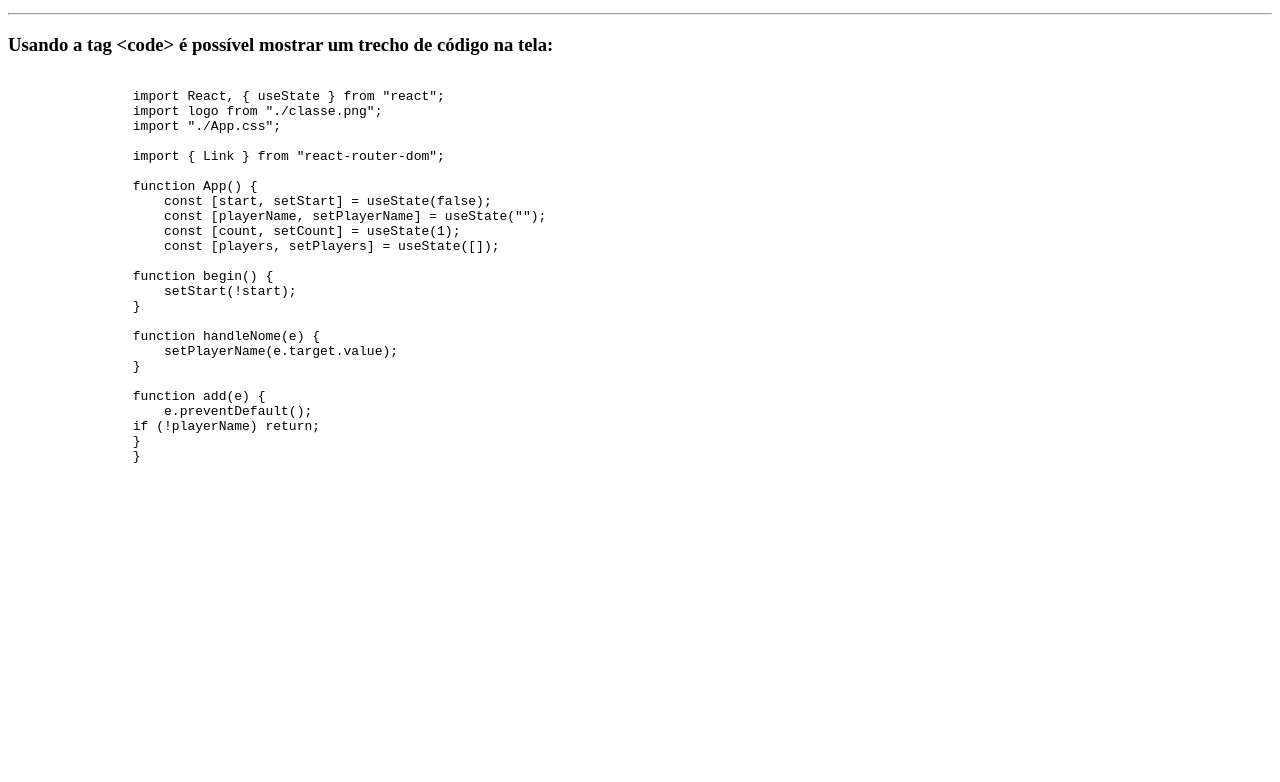
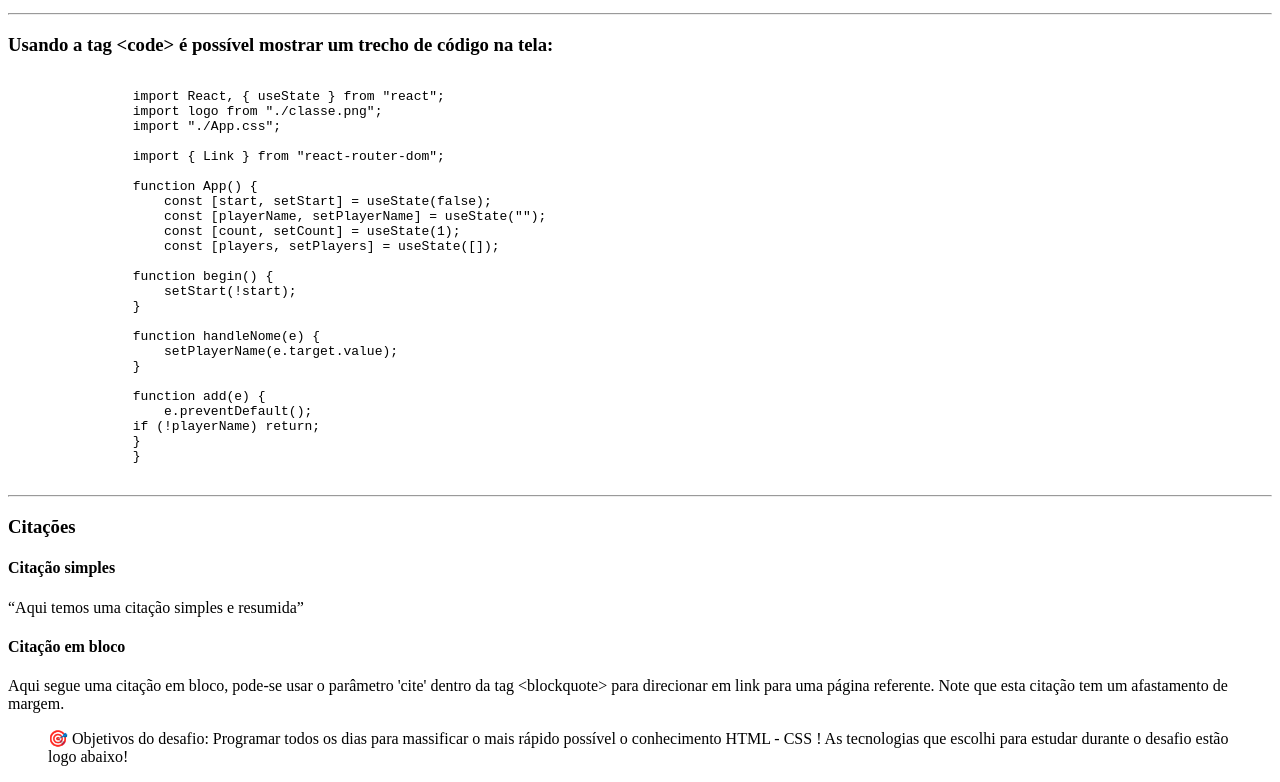
Before and after one commit to Ronaldss/course-html-css, a plain HTML site: page html-css/exercicios/ex007/index.html in a window 1280 px wide. Shown: the part 398-1180 px from the top of the page. Before the commit the page ends 893 px from the top, so only its background shows below. Drawn offline with Linux system fonts and the light colour scheme.

Commit message:
Tag <q> e <blockquote> para citações

```diff
--- a/html-css/exercicios/ex007/index.html
+++ b/html-css/exercicios/ex007/index.html
@@ -95,6 +95,25 @@
                 }
             </code></pre>
         </p>
+        <hr>
+        <p>
+            <h3>Citações</h3>
+            <h4>Citação simples</h4>
+            <q>Aqui temos uma citação simples e resumida</q>
+
+            <h4>
+                Citação em bloco
+            </h4>
+            <p>
+                Aqui segue uma citação em bloco, pode-se usar o parâmetro 'cite' dentro da tag &lt;blockquote&gt;
+                para direcionar em link para uma página referente. Note que esta citação tem um afastamento de margem.
+            </p>
+            <blockquote cite="https://github.com/Ronaldss/course-html-css">
+                🎯 Objetivos do desafio:
+                Programar todos os dias para massificar o mais rápido possível o conhecimento HTML - CSS !
+                As tecnologias que escolhi para estudar durante o desafio estão logo abaixo!
+            </blockquote>
+        </p>
     </p>
 </body>
 </html>
```
